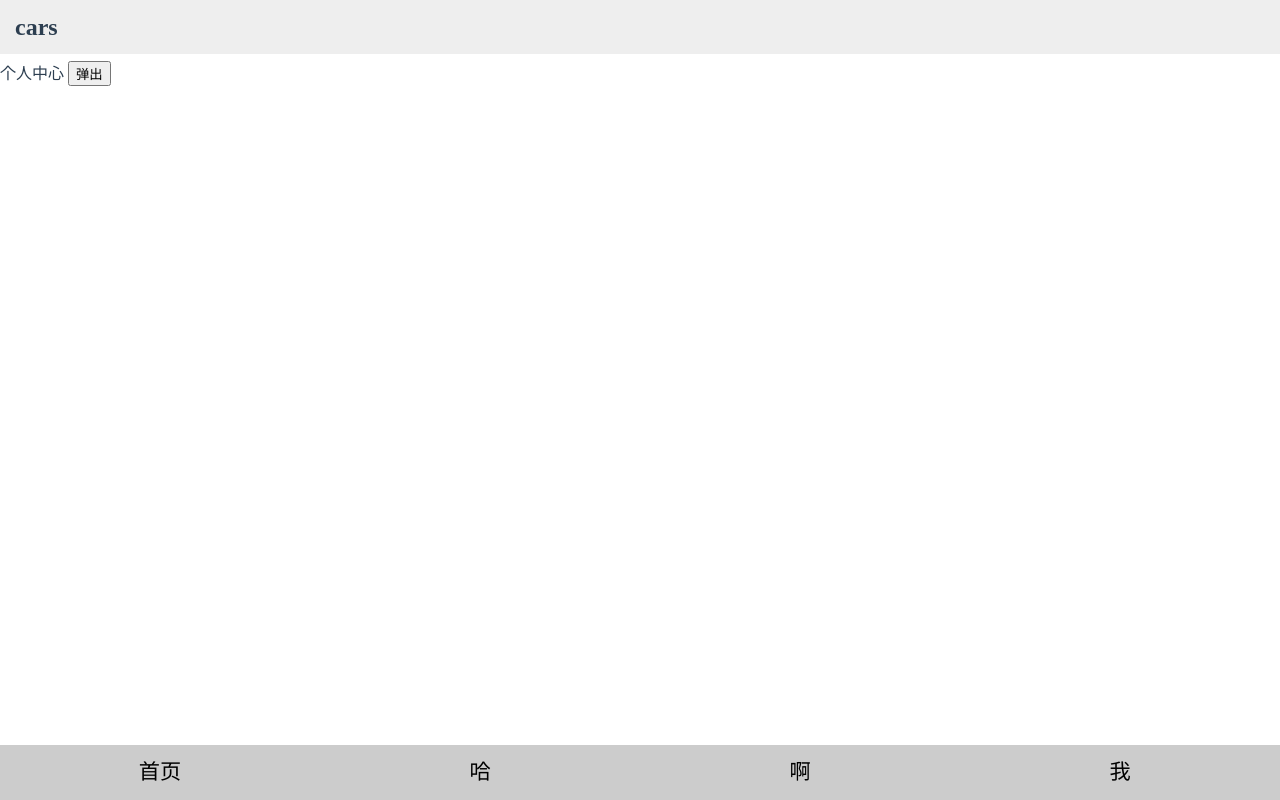
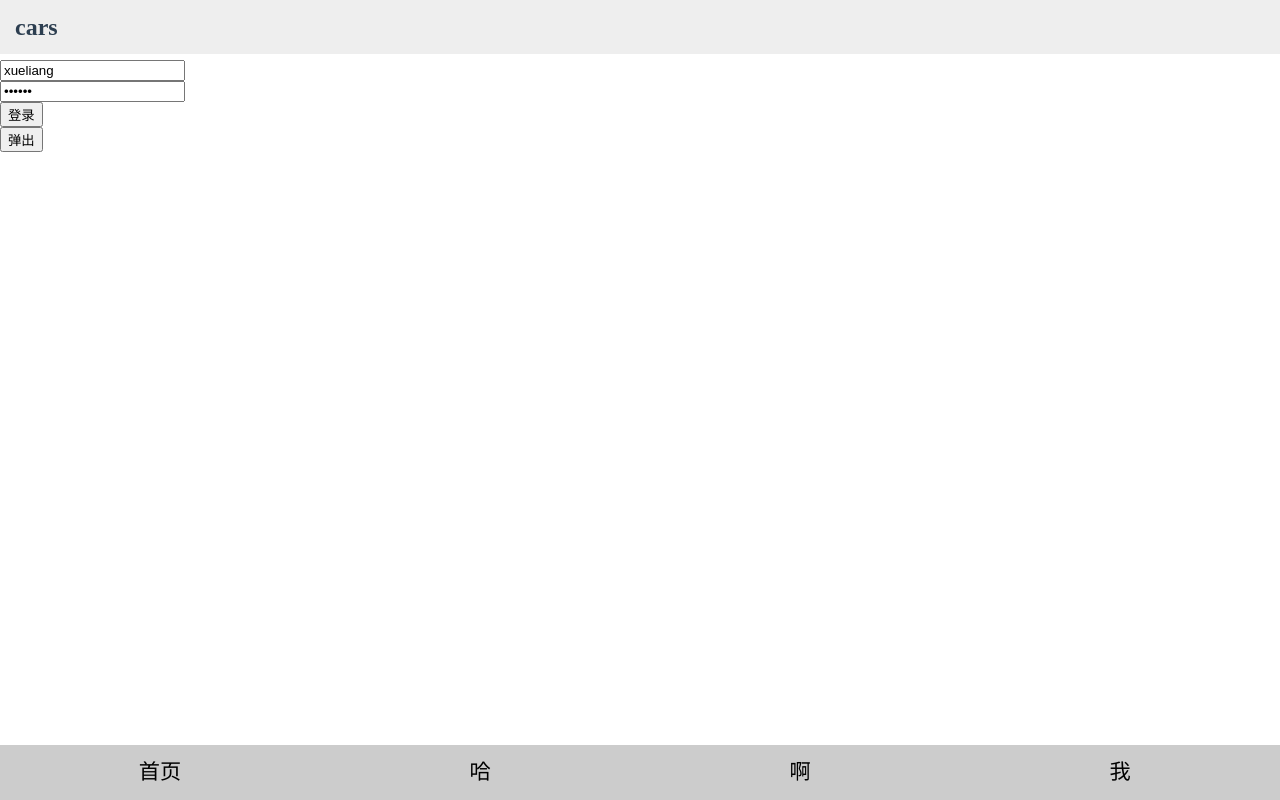
Before and after one commit to xl07097/reactDemo, a Vue app: page /user in a window 1280 px wide. Built offline with nearby package versions, Linux system fonts and the light colour scheme; no server answers.

Commit message:
添加iview

```diff
--- a/package.json
+++ b/package.json
@@ -14,6 +14,7 @@
   "dependencies": {
     "axios": "^0.18.0",
     "crypto-js": "^3.1.9-1",
+    "iview": "^3.1.3",
     "js-cookie": "^2.2.0",
     "vue": "^2.5.16",
     "vue-router": "^3.0.1",
--- a/src/utils/fetch.js
+++ b/src/utils/fetch.js
@@ -10,12 +10,6 @@ let instance = axios.create({
 })
 
 instance.interceptors.request.use(config => { // 请求拦截器
-    let params = {};
-
-    // for (let key of config.data){
-    //     params[key] = config.data[key]
-    // }
-    console.log(config);
     return config
 }, err => {
     Promise.reject(err)
--- a/src/views/cars/cardetail.vue
+++ b/src/views/cars/cardetail.vue
@@ -8,11 +8,12 @@
         <router-link to="/cardetail/6" class="ro">6</router-link>
     </div>
 </template>
+
 <script>
 import $fetch from "@/utils/fetch";
 
 export default {
-  name: "carDetail",
+  name: "CarInfo",
   data() {
     return {
       id: this.$route.params.id,
@@ -22,7 +23,16 @@ export default {
   methods: {
     getCarInfo() {
       $fetch
-        .get("/api/cars/" + this.id)
+        .get("/cars/getInfoById?id=" + this.id)
+        .then(data => {
+          window.console.log(data);
+        })
+        .catch(err => {
+          window.console.log(err);
+        });
+
+        $fetch
+        .get("/cars/" + this.id)
         .then(data => {
           window.console.log(data);
         })
@@ -32,14 +42,15 @@ export default {
     }
   },
   beforeRouteUpdate(to, from, next) {
-    console.log({...to});
+    this.getCarInfo();
     next();
   },
   created() {
-    // this.getCarInfo();
+    this.getCarInfo();
   }
 };
 </script>
+
 <style lang="less" scoped>
 .ro {
   display: inline-block;
--- a/src/views/personal/index.vue
+++ /dev/null
@@ -1,40 +0,0 @@
-<template>
-    <div class="person">
-        个人中心
-        <button type="button" @click="tan">弹出</button>
-    </div>
-</template>
-<script>
-import $fetch from "@/utils/fetch";
-
-export default {
-  name: "person",
-  data() {
-    return {
-      user: {}
-    };
-  },
-  methods: {
-    getInfo() {
-      $fetch.post("/cars/lists",{
-        id:1
-      }).then((data) => {
-        window.console.log(data)
-      });
-    },
-    tan(){
-      this.$alert({
-        title:"haha",
-        info:"gaga"
-      })
-    }
-  },
-  created() {
-    this.getInfo();
-  }
-};
-</script>
-
-<style scoped lang="less">
-
-</style>
--- /dev/null
+++ b/src/views/users/index.vue
@@ -0,0 +1,54 @@
+<template>
+    <div class="person">
+      <form>
+        <div>
+          <input type="text" v-model="req.username">
+        </div>
+        <div>
+          <input type="password" v-model="req.password">
+        </div>
+        <button type="button" @click="login">登录</button>
+      </form>
+      <button type="button" @click="tan">弹出</button>
+    </div>
+</template>
+<script>
+import $fetch from "@/utils/fetch";
+
+export default {
+  name: "person",
+  data() {
+    return {
+      req: {
+        username: "xueliang",
+        password: "123456"
+      },
+      user: {}
+    };
+  },
+  methods: {
+    login() {
+      $fetch
+        .get("users/login", {
+          params: this.req
+        })
+        .then(data => {
+          window.console.log(data);
+        });
+    },
+    getInfo() {},
+    tan() {
+      this.$alert({
+        title: "haha",
+        info: "gaga"
+      });
+    }
+  },
+  created() {
+    this.getInfo();
+  }
+};
+</script>
+
+<style scoped lang="less">
+</style>
```
Also changed, not shown: src/router/router.js (+6 -6 lines), 1 other file (tests, documents, lock files or other folders).
